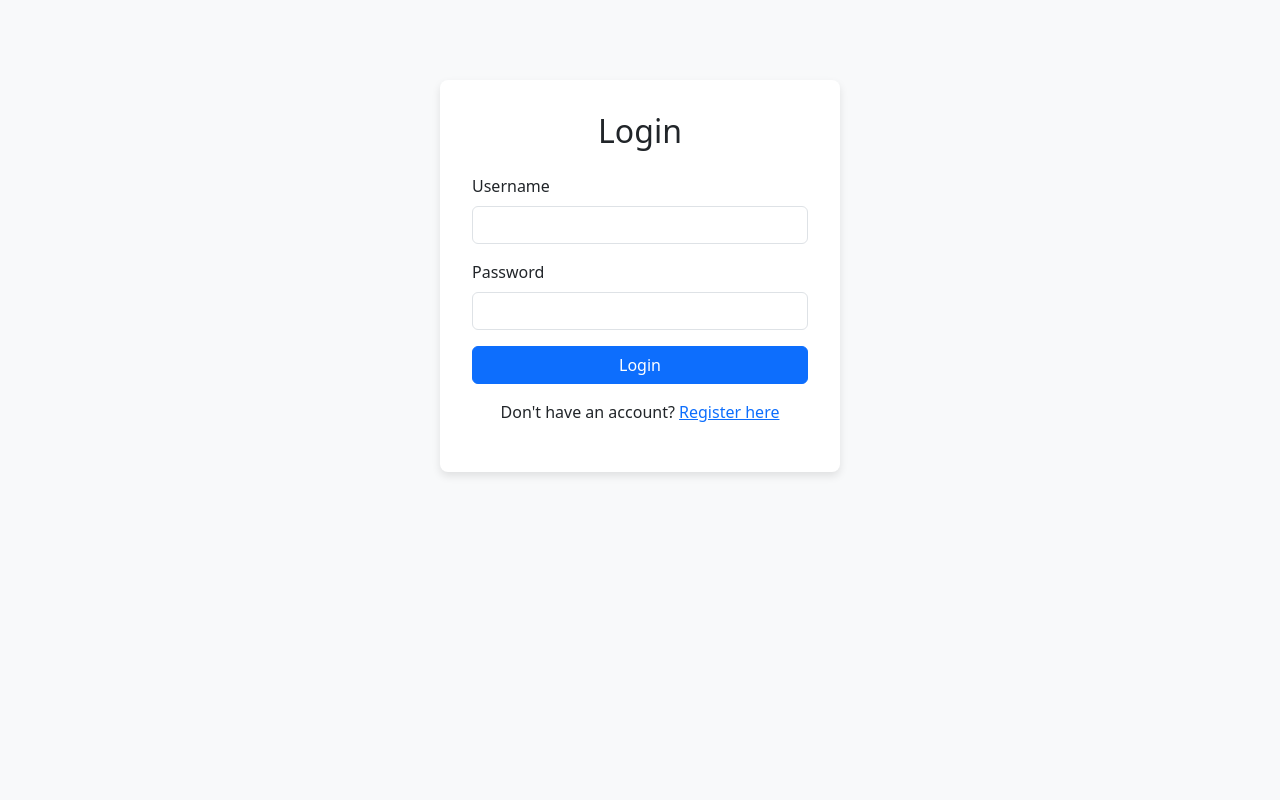
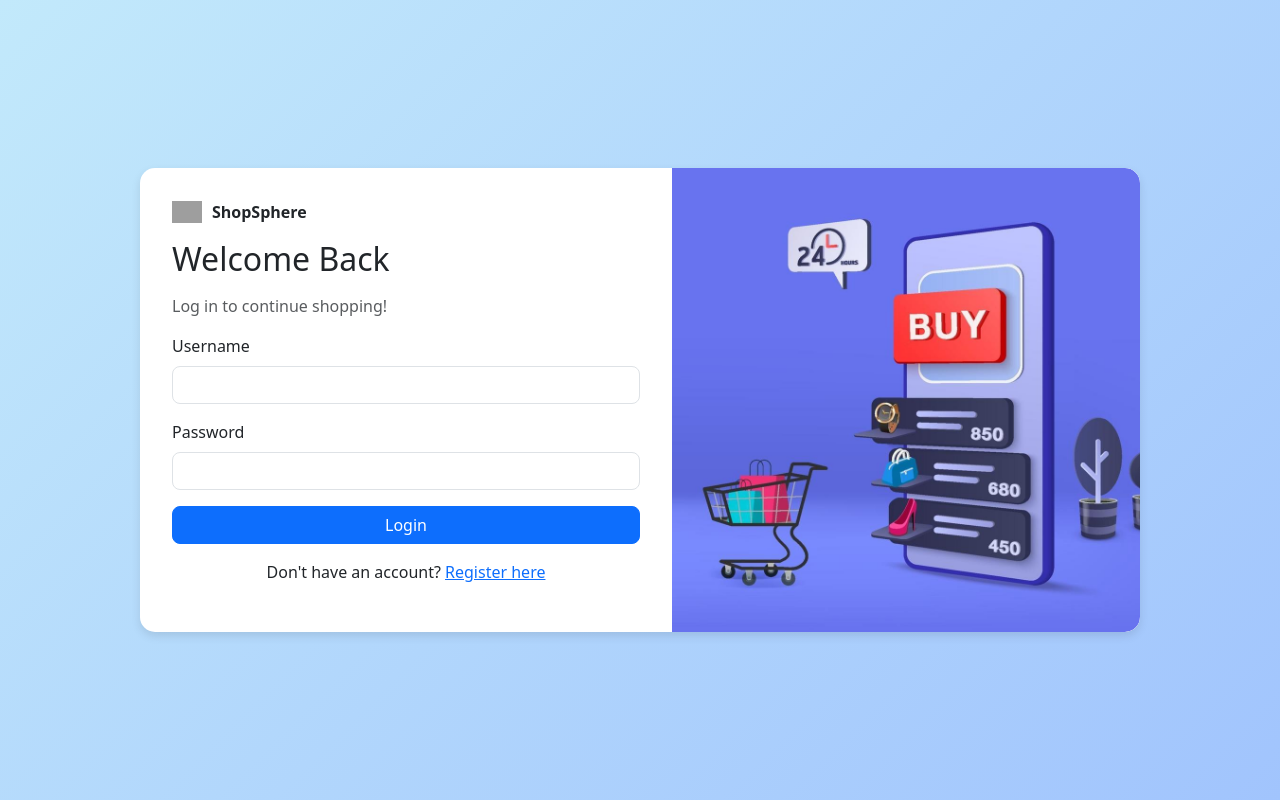
Before and after one commit to TIPRaymondOren/vulnerable-app, a PHP site: page /login.php in a window 1280 px wide. Run offline with PHP 8.4, Linux system fonts and the light colour scheme; grey boxes are pictures that could not be loaded.

Commit message:
UI UPDATE Login and Signup

```diff
--- a/login.php
+++ b/login.php
@@ -5,7 +5,6 @@ if ($_SERVER['REQUEST_METHOD'] === 'POST') {
     $username = $_POST['username'];
     $password = md5($_POST['password']); // Weak hashing (MD5)
 
-    // Vulnerable SQL query (intentionally left vulnerable for demonstration)
     $sql = "SELECT * FROM users WHERE username='$username' AND password='$password'";
     try {
         $result = $conn->query($sql);
@@ -13,7 +12,6 @@ if ($_SERVER['REQUEST_METHOD'] === 'POST') {
         if ($result->rowCount() > 0) {
             $user = $result->fetch(PDO::FETCH_ASSOC);
 
-            // Redirect based on role
             if ($user['role'] === 'admin') {
                 header("Location: admin.php");
             } else {
@@ -24,7 +22,6 @@ if ($_SERVER['REQUEST_METHOD'] === 'POST') {
             echo "<div class='alert alert-danger text-center'>Invalid credentials!</div>";
         }
     } catch (PDOException $e) {
-        // Display the error message for debugging
         echo "<div class='alert alert-danger text-center'>Error: " . $e->getMessage() . "</div> ";
     }
 }
@@ -36,25 +33,64 @@ if ($_SERVER['REQUEST_METHOD'] === 'POST') {
     <meta charset="UTF-8">
     <meta name="viewport" content="width=device-width, initial-scale=1.0">
     <title>Login - ShopSphere</title>
-    <!-- Bootstrap CSS -->
     <link href="https://cdn.jsdelivr.net/npm/bootstrap@5.3.0/dist/css/bootstrap.min.css" rel="stylesheet">
     <style>
         body {
-            background-color: #F8F9FA;
+            display: flex;
+            height: 100vh;
+            margin: 0;
+            background: linear-gradient(135deg, #c2e9fb, #a1c4fd);
+            justify-content: center;
+            align-items: center;
         }
-        .login-form {
-            background-color: white;
+        .container {
+            display: flex;
+            padding: 0px;
+            width: 100%;
+            max-width: 1000px;
+            background: white;
+            border-radius: 15px;
+            box-shadow: 0px 4px 10px rgba(0, 0, 0, 0.1);
+            overflow: hidden;
+        }
+        .form-section {
+            flex: 1;
             padding: 2rem;
+        }
+        .image-section {
+            flex: 1;
+            background: url('assets/reg.jpg') center/cover no-repeat;
+            border-top-right-radius: 15px;
+            border-bottom-right-radius: 15px;
+            min-height: 400px;
+        }
+        .form-control {
             border-radius: 8px;
-            box-shadow: 0 4px 8px rgba(0, 0, 0, 0.1);
-            max-width: 400px;
-            margin: 5rem auto;
+        }
+        .btn-primary {
+            width: 100%;
+            border-radius: 8px;
+        }
+        .brand {
+            display: flex;
+            align-items: center;
+            font-weight: bold;
+        }
+        .brand img {
+            width: 30px;
+            margin-right: 10px;
         }
     </style>
 </head>
 <body>
-    <div class="login-form">
-        <h2 class="text-center mb-4">Login</h2>
+    <div class="container">
+        <div class="form-section">
+            <div class="brand mb-3">
+                <img src="https://img.icons8.com/ios/50/000000/shop.png" alt="logo">
+                <span>ShopSphere</span>
+            </div>
+            <h2 class="mb-3">Welcome Back</h2>
+            <p class="text-muted">Log in to continue shopping!</p>
             <form method="POST">
                 <div class="mb-3">
                     <label for="username" class="form-label">Username</label>
@@ -64,12 +100,11 @@ if ($_SERVER['REQUEST_METHOD'] === 'POST') {
                     <label for="password" class="form-label">Password</label>
                     <input type="password" class="form-control" id="password" name="password" required>
                 </div>
-            <button type="submit" class="btn btn-primary w-100">Login</button>
+                <button type="submit" class="btn btn-primary">Login</button>
             </form>
             <p class="text-center mt-3">Don't have an account? <a href="register.php">Register here</a></p>
         </div>
-
-    <!-- Bootstrap JS -->
-    <script src="https://cdn.jsdelivr.net/npm/bootstrap@5.3.0/dist/js/bootstrap.bundle.min.js"></script>
+        <div class="image-section"></div>
+    </div>
 </body>
 </html>
```
Also changed, not shown: index.php (+114 -32 lines), register.php (+58 -33 lines), assets/reg.jpg (added), assets/register.jpg (added). Lines whose indentation alone changed are shown as unchanged.
